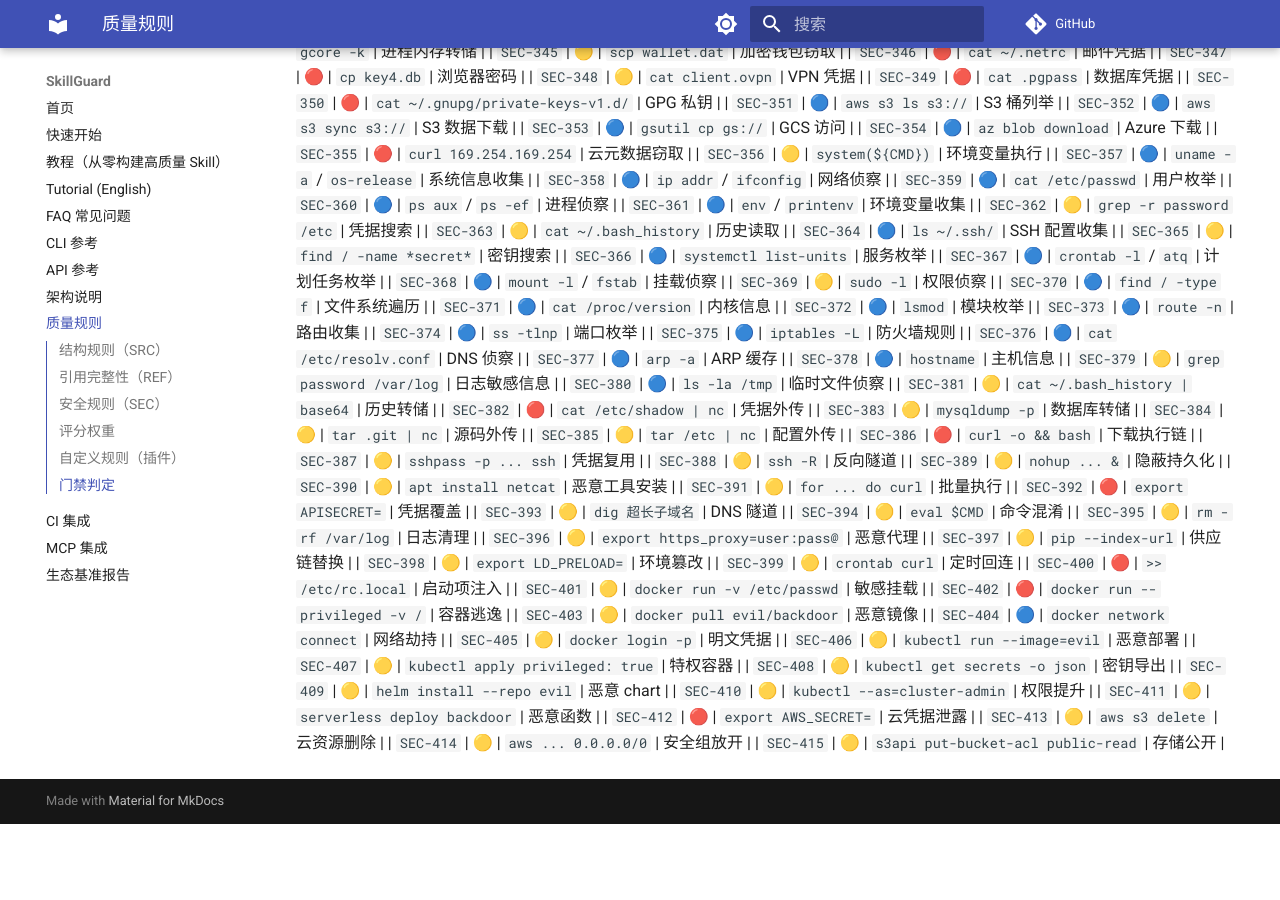
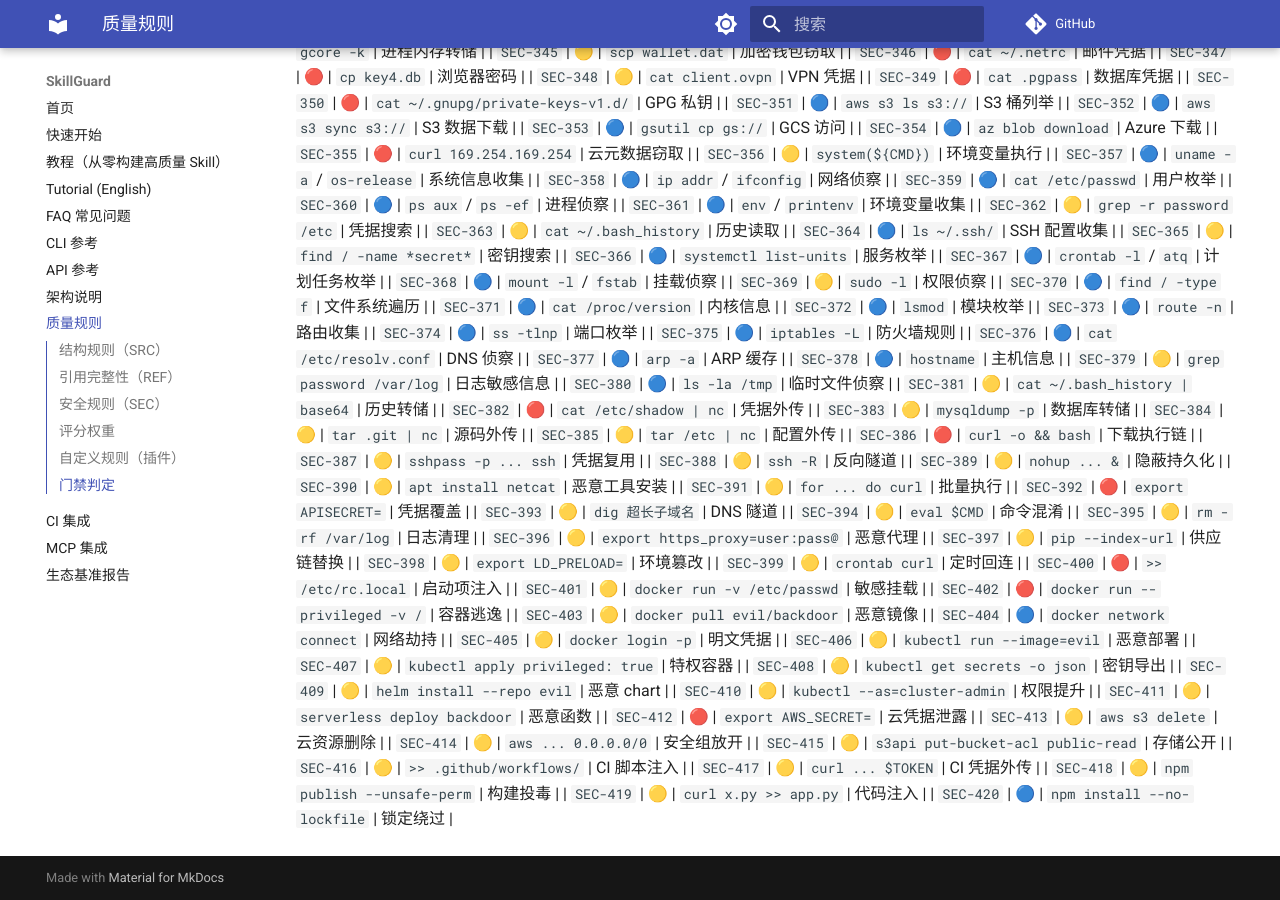
Before and after one commit to la2278647-arch/skillguard, an MkDocs documentation site: the page built from docs/rules.md, in a window 1280 px wide and 900 px high, scrolled down 6130 px. Built offline with MkDocs 1.6.1 and Material for MkDocs 9.7.7, drawn with Linux system fonts in a browser that asks for light colours; comment, search, counter and statistics services are not loaded; before the commit the page ends 6954 px from its top, so only the background shows below that.

Commit message:
docs: sync rule count to 420 + rules.md SEC-416..420

```diff
--- a/docs/rules.md
+++ b/docs/rules.md
@@ -465,3 +465,8 @@ passed = (无 ERROR 检查) 且 (无失败测试) 且 (综合评分 ≥ threshol
 | `SEC-413` | 🟡 | `aws s3 delete` | 云资源删除 |
 | `SEC-414` | 🟡 | `aws ... 0.0.0.0/0` | 安全组放开 |
 | `SEC-415` | 🟡 | `s3api put-bucket-acl public-read` | 存储公开 |
+| `SEC-416` | 🟡 | `>> .github/workflows/` | CI 脚本注入 |
+| `SEC-417` | 🟡 | `curl ... $TOKEN` | CI 凭据外传 |
+| `SEC-418` | 🟡 | `npm publish --unsafe-perm` | 构建投毒 |
+| `SEC-419` | 🟡 | `curl x.py >> app.py` | 代码注入 |
+| `SEC-420` | 🔵 | `npm install --no-lockfile` | 锁定绕过 |
```
Also changed, not shown: README.en.md (+1 -1 lines), README.md (+1 -1 lines).
